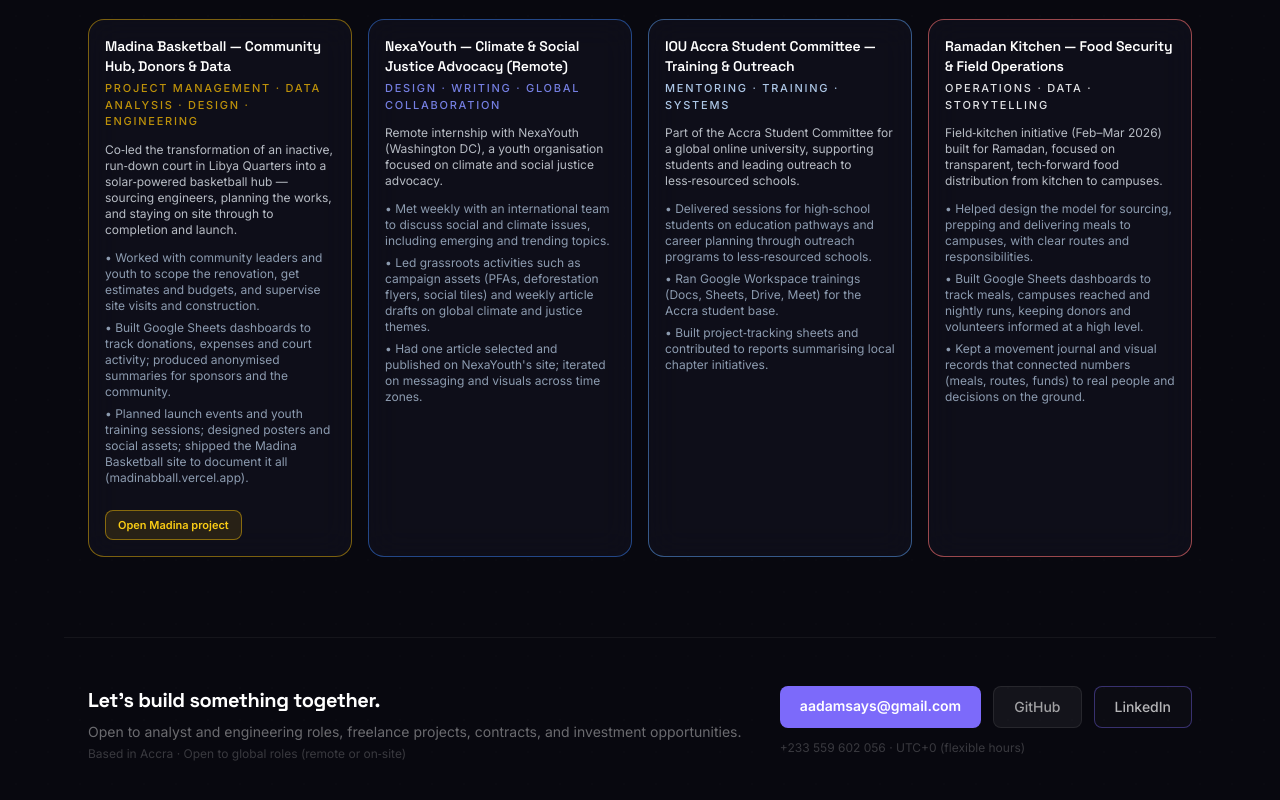
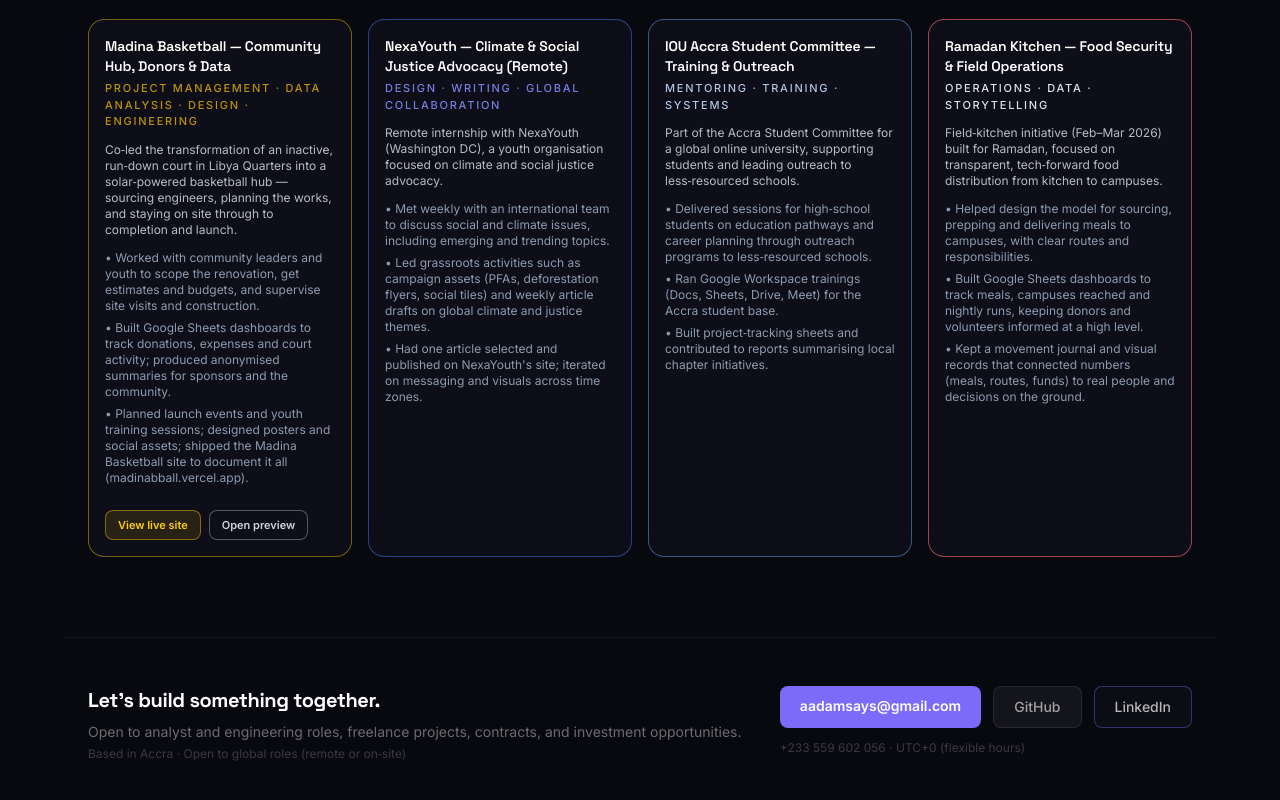
Before and after one commit to aadam-dev/portfolio, a Next.js app: page / in a window 1280 px wide. Shown: the part 2496-3296 px from the top of the page. Built offline with nearby package versions, Linux system fonts and the light colour scheme.

Commit message:
Enhance project details by adding a "View live site" button for Madina Basketball and updating live URLs for Anis Eatery and Lady Angel Network. Adjust button styles for better visual consistency.

```diff
--- a/src/app/page.tsx
+++ b/src/app/page.tsx
@@ -403,6 +403,19 @@ export default function Home() {
               <li>• Planned launch events and youth training sessions; designed posters and social assets; shipped the Madina Basketball site to document it all (madinabball.vercel.app).</li>
             </ul>
             <div className="flex flex-wrap gap-2 mt-3">
+              <a
+                href="https://madinabball.vercel.app"
+                target="_blank"
+                rel="noopener noreferrer"
+                className="px-3 py-1.5 rounded-lg text-[11px] font-semibold inline-flex items-center justify-center"
+                style={{
+                  background: "rgba(234,179,8,0.12)",
+                  border: "1px solid rgba(234,179,8,0.5)",
+                  color: "#facc15",
+                }}
+              >
+                View live site
+              </a>
               <button
                 type="button"
                 onClick={() => {
@@ -411,12 +424,12 @@ export default function Home() {
                 }}
                 className="px-3 py-1.5 rounded-lg text-[11px] font-semibold"
                 style={{
-                  background: "rgba(234,179,8,0.12)",
-                  border: "1px solid rgba(234,179,8,0.5)",
-                  color: "#facc15",
+                  background: "rgba(15,15,26,0.9)",
+                  border: "1px solid rgba(148,163,184,0.5)",
+                  color: "rgba(226,232,240,0.9)",
                 }}
               >
-                Open Madina project
+                Open preview
               </button>
             </div>
           </div>
--- a/src/lib/projects.ts
+++ b/src/lib/projects.ts
@@ -139,7 +139,7 @@ export const projects: Project[] = [
       { id: "dashboard", label: "Dashboard" },
       { id: "reports", label: "Reports" },
     ],
-    liveBaseUrl: "https://anisfoods.com",
+    liveBaseUrl: "https://aniseatery.netlify.app",
     liveScreenPaths: { landing: "/", pos: "/pos/cashier", dashboard: "/dashboard", reports: "/reports/monthly" },
   },
   {
@@ -212,7 +212,7 @@ export const projects: Project[] = [
       { id: "membership", label: "Membership" },
       { id: "portfolio", label: "Portfolio" },
     ],
-    liveBaseUrl: "https://ladyangelnetwork.com",
+    liveBaseUrl: "https://ladyangel.vercel.app",
     liveScreenPaths: { landing: "/", membership: "/membership", portfolio: "/portfolio" },
   },
   {
```
